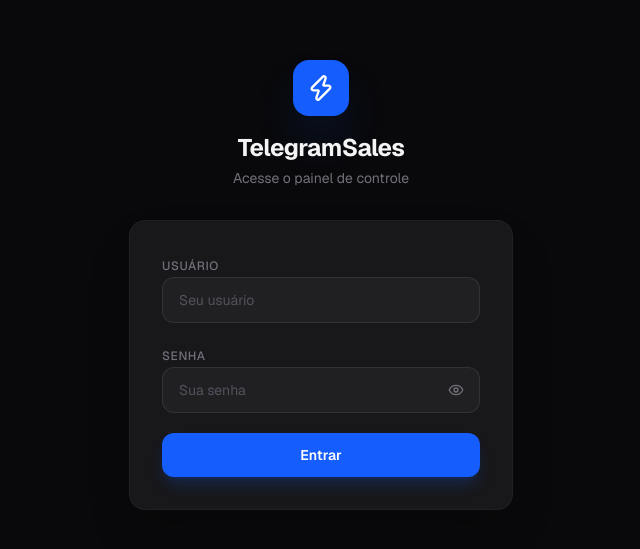
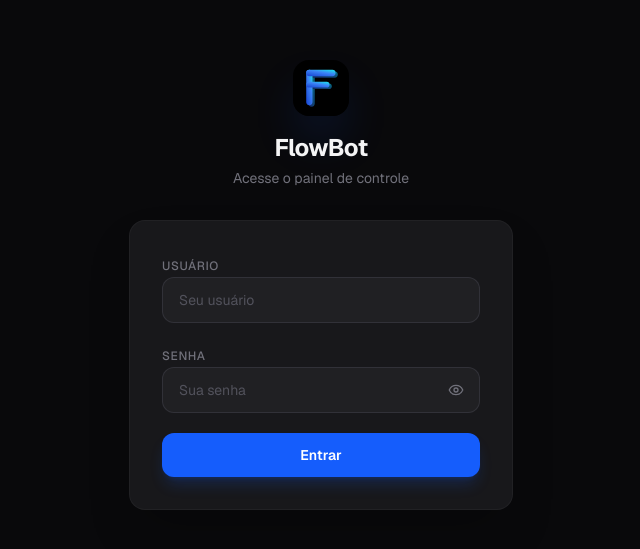
Before and after one commit to joaodantasoliveira111111-dot/telegram-sales, a Next.js app: page /login in a window 1280 px wide. Shown: the part 115-664 px from the top of the page, without its empty margins (319-959 px from the left). Built offline with nearby package versions, Linux system fonts and the light colour scheme.

Commit message:
feat: rebrand para FlowBot + logo SVG

```diff
--- a/app/layout.tsx
+++ b/app/layout.tsx
@@ -5,7 +5,7 @@ import "./globals.css";
 const geist = Geist({ subsets: ["latin"] });
 
 export const metadata: Metadata = {
-  title: "TelegramSales — Painel de Controle",
+  title: "FlowBot — Painel de Controle",
   description: "Automatize vendas via Telegram com pagamento Pix",
 };
 
--- a/app/login/login-form.tsx
+++ b/app/login/login-form.tsx
@@ -46,10 +46,10 @@ export function LoginForm() {
       <div className="w-full max-w-sm">
         {/* Logo */}
         <div className="mb-8 flex flex-col items-center">
-          <div className="mb-4 flex h-14 w-14 items-center justify-center rounded-2xl bg-blue-600 shadow-2xl shadow-blue-600/30">
-            <Zap className="h-7 w-7 text-white" />
+          <div className="mb-4 overflow-hidden rounded-2xl shadow-2xl shadow-blue-600/30">
+            <img src="/logo.svg" alt="FlowBot" className="h-14 w-14" />
           </div>
-          <h1 className="text-2xl font-bold tracking-tight text-zinc-100">TelegramSales</h1>
+          <h1 className="text-2xl font-bold tracking-tight text-zinc-100">FlowBot</h1>
           <p className="mt-1 text-sm text-zinc-500">Acesse o painel de controle</p>
         </div>
 
--- a/components/dashboard-shell.tsx
+++ b/components/dashboard-shell.tsx
@@ -65,10 +65,10 @@ export function DashboardShell({ children }: { children: React.ReactNode }) {
             <Menu className="h-4 w-4" />
           </button>
           <div className="flex items-center gap-2.5">
-            <div className="flex h-7 w-7 items-center justify-center rounded-lg bg-gradient-to-br from-blue-500 to-blue-700 shadow-lg shadow-blue-500/30">
-              <Zap className="h-3.5 w-3.5 text-white" />
+            <div className="h-7 w-7 overflow-hidden rounded-lg">
+              <img src="/logo.svg" alt="FlowBot" className="h-7 w-7" />
             </div>
-            <span className="text-sm font-bold text-slate-100">TelegramSales</span>
+            <span className="text-sm font-bold text-slate-100">FlowBot</span>
           </div>
         </header>
 
--- a/components/sidebar.tsx
+++ b/components/sidebar.tsx
@@ -79,17 +79,13 @@ export function Sidebar({ onClose }: SidebarProps) {
       {/* Logo */}
       <div className="flex h-16 shrink-0 items-center justify-between px-5">
         <div className="flex items-center gap-3">
-          <div
-            className="flex h-9 w-9 items-center justify-center rounded-xl shadow-lg"
-            style={{
-              background: 'linear-gradient(135deg, #3b82f6 0%, #6366f1 100%)',
-              boxShadow: '0 0 20px rgba(59,130,246,0.35), inset 0 1px 0 rgba(255,255,255,0.2)',
-            }}
+          <div className="h-9 w-9 overflow-hidden rounded-xl shadow-lg flex-shrink-0"
+            style={{ boxShadow: '0 0 20px rgba(59,130,246,0.35)' }}
           >
-            <Zap className="h-4.5 w-4.5 text-white" />
+            <img src="/logo.svg" alt="FlowBot" className="h-9 w-9" />
           </div>
           <div className="leading-tight">
-            <p className="text-sm font-bold text-slate-100 tracking-tight">TelegramSales</p>
+            <p className="text-sm font-bold text-slate-100 tracking-tight">FlowBot</p>
             <p className="text-[10px] text-slate-500 tracking-wide">Painel de Controle</p>
           </div>
         </div>
--- a/package.json
+++ b/package.json
@@ -1,5 +1,5 @@
 {
-  "name": "telegram-sales",
+  "name": "flowbot",
   "version": "0.1.0",
   "private": true,
   "scripts": {
```
Also changed, not shown: public/logo.svg (added).
